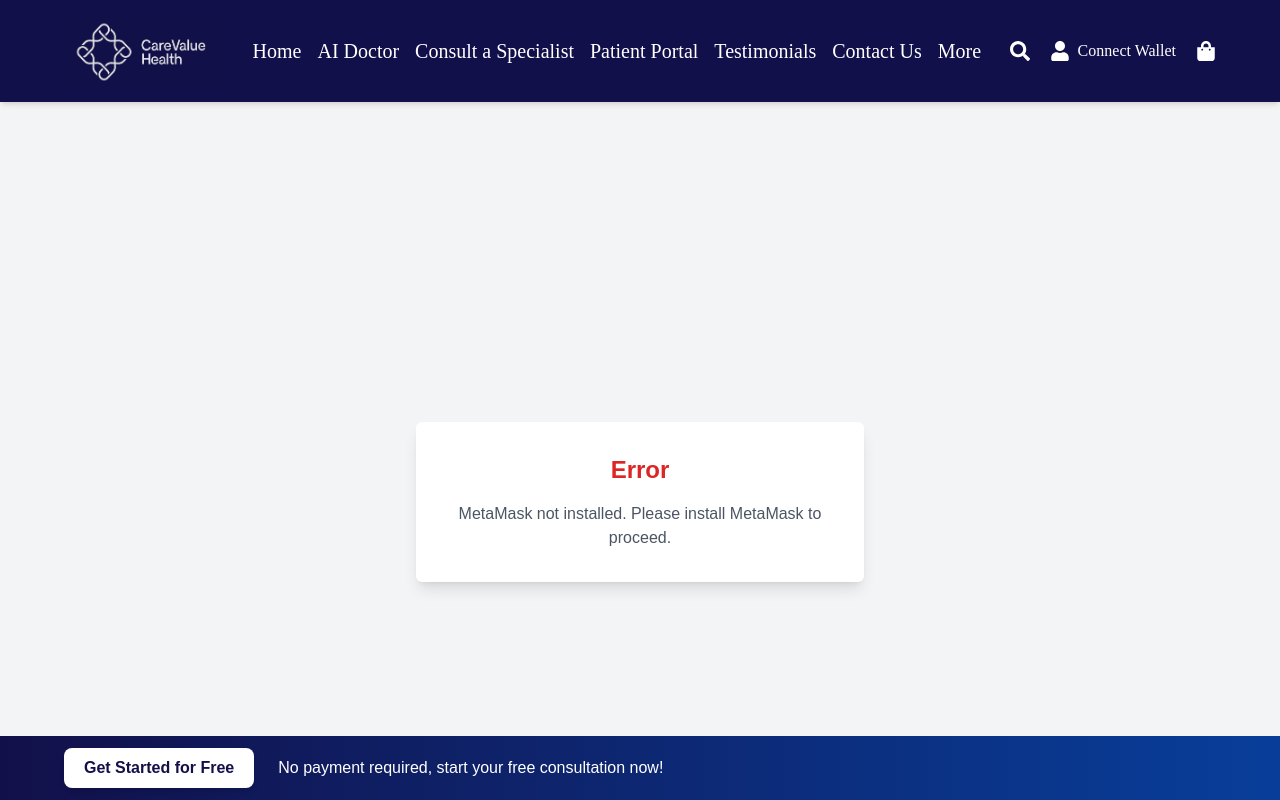
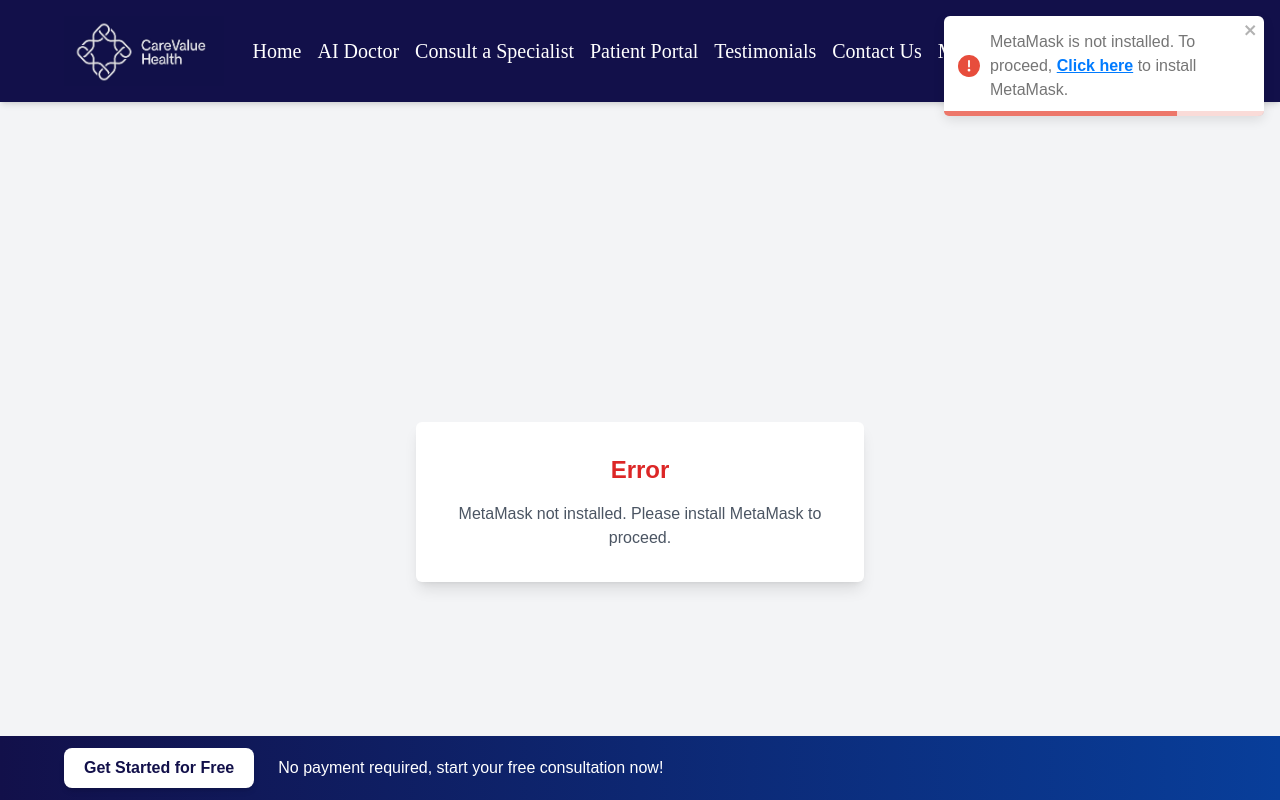
Before and after one commit to bagariaraj23/CVH-frontend, a Next.js app: page /user/under-review in a window 1280 px wide. Both pictures are taken after a click on the button "Check Verification Status". Shown: the top 800 px of the page. Built offline with nearby package versions, Linux system fonts and the light colour scheme.

Commit message:
metamask installation toast

```diff
--- a/app/components/Header.js
+++ b/app/components/Header.js
@@ -83,10 +83,33 @@ export const Header = () => {
 
   const connectWallet = async () => {
     if (!window.ethereum) {
-      toast.error("MetaMask not installed. Please install MetaMask to proceed.", {
-        position: "top-right",
-        autoClose: 5000
-      });
+      toast.error(
+        <div>
+          MetaMask is not installed. To proceed,{' '}
+          <span
+            style={{
+              fontWeight: 'bold',
+              textDecoration: 'underline',
+              color: '#007bff',
+              cursor: 'pointer'
+            }}
+            onClick={(e) => {
+              e.stopPropagation(); // Prevent click from closing the toast
+              window.open('https://metamask.io/download.html', '_blank');
+            }}
+          >
+            Click here
+          </span>{' '}
+          to install MetaMask.
+        </div>,
+        {
+          position: 'top-right',
+          autoClose: 7000, // Give the user more time to read
+          closeOnClick: false, // Prevent accidental dismissal
+          draggable: true
+        }
+      );
+
       return;
     }
 
--- a/app/hooks/useWallet.js
+++ b/app/hooks/useWallet.js
@@ -49,10 +49,33 @@ export function useWallet() {
 
     const connectWallet = async () => {
         if (!(typeof window !== 'undefined' && window.ethereum)) {
-            toast.error('Please install MetaMask to use this feature.', {
-                position: 'top-right',
-                autoClose: 5000
-            });
+            toast.error(
+                <div>
+                    MetaMask is not installed. To proceed,{' '}
+                    <span
+                        style={{
+                            fontWeight: 'bold',
+                            textDecoration: 'underline',
+                            color: '#007bff',
+                            cursor: 'pointer'
+                        }}
+                        onClick={(e) => {
+                            e.stopPropagation(); // Prevent click from closing the toast
+                            window.open('https://metamask.io/download.html', '_blank');
+                        }}
+                    >
+                        Click here
+                    </span>{' '}
+                    to install MetaMask.
+                </div>,
+                {
+                    position: 'top-right',
+                    autoClose: 7000, // Give the user more time to read
+                    closeOnClick: false, // Prevent accidental dismissal
+                    draggable: true
+                }
+            );
+
             return;
         }
 
--- a/app/user/under-review/page.js
+++ b/app/user/under-review/page.js
@@ -11,6 +11,33 @@ export default function UnderReview() {
 
     const connectWallet = async () => {
         if (!window.ethereum) {
+            toast.error(
+                <div>
+                    MetaMask is not installed. To proceed,{' '}
+                    <span
+                        style={{
+                            fontWeight: 'bold',
+                            textDecoration: 'underline',
+                            color: '#007bff',
+                            cursor: 'pointer'
+                        }}
+                        onClick={(e) => {
+                            e.stopPropagation(); // Prevent click from closing the toast
+                            window.open('https://metamask.io/download.html', '_blank');
+                        }}
+                    >
+                        Click here
+                    </span>{' '}
+                    to install MetaMask.
+                </div>,
+                {
+                    position: 'top-right',
+                    autoClose: 7000, // Give the user more time to read
+                    closeOnClick: false, // Prevent accidental dismissal
+                    draggable: true
+                }
+            );
+
             alert("MetaMask not installed. Please install MetaMask to proceed.");
             setError("MetaMask not installed. Please install MetaMask to proceed.");
             return;
```
